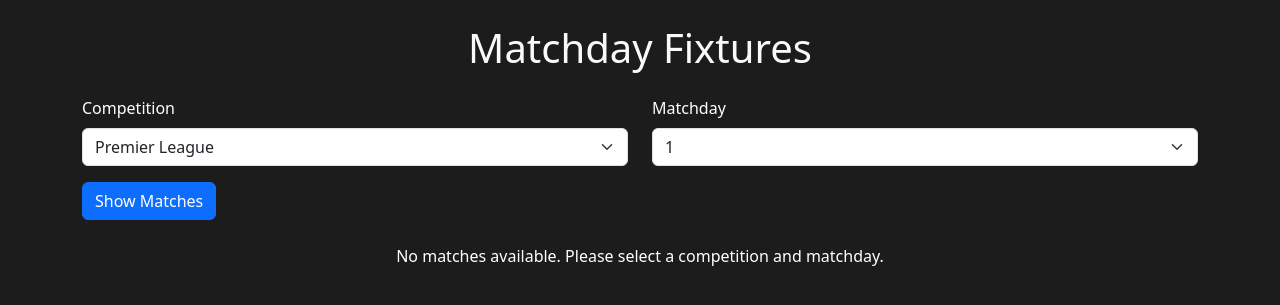
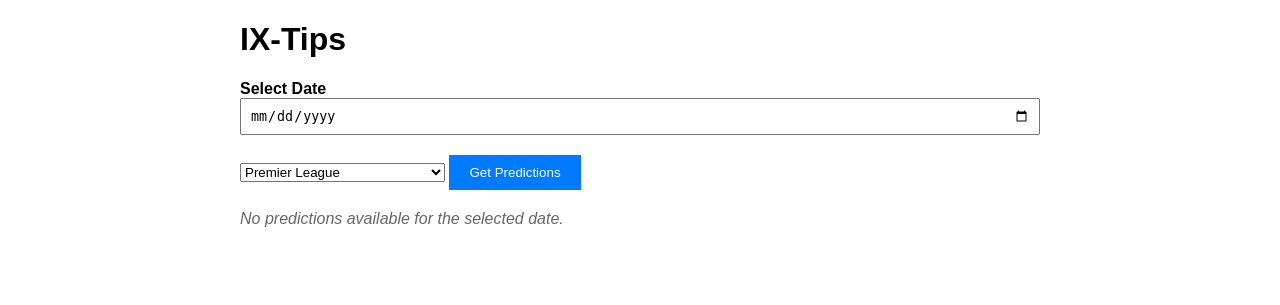
Before and after one commit to nyasimi23/IX-Tips, a Django app: page /matchday_predictions/ in a window 1280 px wide. Shown: the top 305 px of the page. Run offline with Django 4.2, Linux system fonts and the light colour scheme.

Commit message:
calender-based

```diff
--- a/predict/templates/predict/matchday_predictions.html
+++ b/predict/templates/predict/matchday_predictions.html
@@ -1,118 +1,126 @@
-{% load static %}
 <!DOCTYPE html>
 <html lang="en">
 <head>
     <meta charset="UTF-8">
     <meta name="viewport" content="width=device-width, initial-scale=1.0">
-    <title>Matchday Predictions</title>
-    <link rel="stylesheet" href="{% static 'css/styles.css' %}">
-    <link rel="stylesheet" href="https://cdn.jsdelivr.net/npm/bootstrap@5.3.0/dist/css/bootstrap.min.css">
-    <link href="https://cdnjs.cloudflare.com/ajax/libs/font-awesome/6.0.0-beta3/css/all.min.css" rel="stylesheet">
+    <title>IX-Tips</title>
     <style>
         body {
-    background-color: #1c1c1c;
-    color: #ffffff;
+            font-family: Arial, sans-serif;
+            margin: 20px;
         }
-
-h1 {
-    font-size: 2.5rem;
-    color: #f8f9fa;
+        table {
+            width: 100%;
+            border-collapse: collapse;
+            margin-top: 20px;
         }
-
-.card {
-    background-color: #2c2f33;
+        table, th, td {
+            border: 1px solid #ccc;
+        }
+        th, td {
+            padding: 10px;
+            text-align: left;
+        }
+        th {
+            background-color: #f4f4f4;
+        }
+        .container {
+            max-width: 800px;
+            margin: 0 auto;
+        }
+        .form-group {
+            margin-bottom: 20px;
+        }
+        .form-group label {
+            font-weight: bold;
+            display: block;
+        }
+        .form-group input {
+            padding: 8px;
+            width: 100%;
+            box-sizing: border-box;
+        }
+        .btn {
+            background-color: #007BFF;
+            color: #fff;
+            padding: 10px 20px;
             border: none;
-    border-radius: 8px;
-    color: #ffffff;
-    padding: 15px;
-    transition: transform 0.2s, box-shadow 0.2s;
+            cursor: pointer;
         }
-
-.card:hover {
-    transform: scale(1.03);
-    box-shadow: 0px 5px 15px rgba(0, 0, 0, 0.5);
+        .btn:hover {
+            background-color: #0056b3;
         }
-
-.team-logo {
-    width: 30px;
-    height: 30px;
-    border-radius: 50%;
-    object-fit: cover;
+        .message {
+            margin-top: 20px;
+            font-style: italic;
+            color: #666;
         }
-
-.badge {
-    font-size: 0.85rem;
+        .correct {
+            color: green;
+            font-weight: bold;
         }
-
-.text-muted {
-    color: #6c757d !important;
+        .incorrect {
+            color: red;
+            font-weight: bold;
         }
-
     </style>
 </head>
 <body>
-<div class="container my-4">
-    <h1 class="text-center mb-4">Matchday Fixtures</h1>
-
-    <form method="POST" class="mb-4">
-        {% csrf_token %}
-        <div class="row mb-3">
-            <div class="col-md-6">
-                <label for="competition" class="form-label">Competition</label>
+    <div class="container">
+        <h1>IX-Tips</h1>
+        <form method="get">
+            <div class="form-group">
+                <label for="date">Select Date</label>
+                <input type="date" id="date" name="date" value="{{ date }}">
+            </div>
             <select id="competition" name="competition" class="form-select">
                 {% for code, name in competitions.items %}
                 <option value="{{ code }}">{{ name }}</option>
                 {% endfor %}
             </select>
-            </div>
-            <div class="col-md-6">
-                <label for="matchday" class="form-label">Matchday</label>
-                <select id="matchday" name="matchday" class="form-select">
-                    {% for matchday in matchdays %}
-                    <option value="{{ matchday }}">{{ matchday }}</option>
-                    {% endfor %}
-                </select>
-            </div>
-        </div>
-        <button type="submit" class="btn btn-primary">Show Matches</button>
+            <button type="submit" class="btn">Get Predictions</button>
         </form>
 
-    <div class="row g-3">
+        {% if predictions %}
+        <table>
+            <thead>
+                <tr>
+                    <th>Home Team</th>
+                    <th>Away Team</th>
+                    <th>Winner</th>
+                    <th>Score</th>
+                    <th>Over/Under</th>
+                    <th>GG</th>
+                    <th>Outcome</th>
+                    <th>Status</th>
+                </tr>
+            </thead>
+            <tbody>
                 {% for prediction in predictions %}
-        <div class="col-md-4">
-            <div class="card shadow-sm">
-                <div class="card-body">
-                    <div class="d-flex justify-content-between align-items-center mb-2">
-                        <span class="text-muted">{{ prediction.date }}</span>
-                        <span class="badge bg-primary">{{ prediction.status }}</span>
+                <tr>
+                    <td>{{ prediction.home_team }}</td>
+                    <td>{{ prediction.away_team }}</td>
+                    <td class="{% if prediction.predicted_result == prediction.actual_result and prediction.status == 'FINISHED' %}correct{% else %}incorrect{% endif %}">
+                        {{ prediction.predicted_result }}
+                    </td>
+                    <td class="{% if prediction.predicted_score == prediction.actual_score and prediction.status == 'FINISHED' %}correct{% else %}incorrect{% endif %}">
+                        {{ prediction.predicted_score }}
+                    </td>
+                    <td class="{% if prediction.average_goals_category == prediction.ov and prediction.status == 'FINISHED' %}correct{% else %}incorrect{% endif %}">
+                        {{ prediction.average_goals_category }}
+                    </td>
+                    <td class="{% if prediction.gg == prediction.agg and prediction.status == 'FINISHED' %}correct{% else %}incorrect{% endif %}">
+                        {{ prediction.gg }}
+                    </td>
+                    <td>{{ prediction.actual_score }}</td>
+                    <td>{{ prediction.status }}</td>
+                </tr>
+                {% endfor %}
+            </tbody>
+        </table>
+        {% else %}
+        <p class="message">No predictions available for the selected date.</p>
+        {% endif %}
     </div>
-                    <div class="d-flex align-items-center">
-
-                        <span class="fw-bold">{{ prediction.home_team }}</span>
-                        <span class="mx-2">vs</span>
-
-                        <span class="fw-bold">{{ prediction.away_team }}</span>
-                    </div>
-                    <div class="mt-3">
-                        <p class="mb-1">Predicted: <strong>{{ prediction.predicted_result }}</strong></p>
-                        <p class="mb-1">Actual: <strong>{{ prediction.actual_result|default:"N/A" }}</strong></p>
-                        <p class="mb-0">Score: <strong>{{ prediction.predicted_home_goals }} - {{ prediction.predicted_away_goals }}</strong></p>
-                        <p class="mb-1">GG: <strong>{{ prediction.gg }}</strong></p>
-                        <p class="mb-1">Over/Under: <strong>{{ prediction.average_goals_category }}</strong></p>
-                        <p class="mb-0">Actual Score: <strong>{{ prediction.actual_home_goals }} - {{ prediction.actual_away_goals }}</strong></p>
-
-
-                    </div>
-                </div>
-            </div>
-        </div>
-        {% empty %}
-        <div class="col-12 text-center">
-            <p>No matches available. Please select a competition and matchday.</p>
-        </div>
-        {% endfor %}
-    </div>
-</div>
-<script src="https://cdn.jsdelivr.net/npm/bootstrap@5.3.0/dist/js/bootstrap.bundle.min.js"></script>
 </body>
 </html>
--- a/predict/views.py
+++ b/predict/views.py
@@ -4,11 +4,12 @@
 from sklearn.tree import DecisionTreeRegressor
 from sklearn.preprocessing import LabelEncoder
 from django.shortcuts import render
+from datetime import datetime
 
 API_KEY = '7419be10abd14d7fb752e6fe6491e38f'
 BASE_URL = "https://api.football-data.org/v4"
 
-# Fetch matches for a given competition and season
+
 def fetch_competition_matches(api_key, competition_code, season):
     url = f"{BASE_URL}/competitions/{competition_code}/matches?season={season}"
     headers = {"X-Auth-Token": api_key}
@@ -27,23 +28,32 @@
     else:
         return None
 
-def get_matchday_fixtures(competition_id, matchday):
+# Fetch matches by date
+def fetch_matches_by_date(api_key, competition_code, match_date):
+    url = f"{BASE_URL}/competitions/{competition_code}/matches"
+    headers = {"X-Auth-Token": api_key}
+
+    try:
+        response = requests.get(url, headers=headers)
+        response.raise_for_status()  # Raise an exception for HTTP errors
+
+        matches = response.json().get("matches", [])
+        # Filter matches by the provided date
+        filtered_matches = [
+            match for match in matches
+            if match.get("utcDate", "").startswith(match_date)
+        ]
+        return filtered_matches
+
+    except requests.exceptions.RequestException as e:
+        # Log the error and return an empty list if the API call fails
+        print(f"Error fetching matches: {e}")
+        return []
+
+def get_actual_results(competition_id, match_date):
     url = f"{BASE_URL}/competitions/{competition_id}/matches"
     headers = {"X-Auth-Token": API_KEY}
-    params = {"matchday": matchday}
-
-    response = requests.get(url, headers=headers, params=params)
-    if response.status_code == 200:
-        data = response.json()
-        return data['matches']  # Return the matches for the given matchday
-    else:
-        print(f"Error fetching matchday fixtures: {response.status_code} - {response.text}")
-        return None
-
-def get_actual_results(competition_id, matchday):
-    url = f"{BASE_URL}/competitions/{competition_id}/matches"
-    headers = {"X-Auth-Token": API_KEY}
-    params = {"matchday": matchday}
+    params = {"match_date": match_date}
 
     response = requests.get(url, headers=headers, params=params)
     if response.status_code == 200:
@@ -137,7 +147,6 @@
 
 # Main view
 def matchday_predictions(request):
-    matchdays = range(1, 39)  # Generate matchdays from 1 to 38
     competitions = {
         "PL": "Premier League",
         "PD": "La Liga",
@@ -153,22 +162,23 @@
         "CLI": "Copa Libertadores",
         "WC": "FIFA World Cup",
     }
-
     predictions = []
 
-    if request.method == "POST":
-        competition = request.POST.get("competition")
-        matchday = request.POST.get("matchday")
+    if request.method == "GET":
+        competition = request.GET.get("competition")
+        match_date = request.GET.get("date")
 
-        if competition and matchday:
+        if competition and match_date:
             try:
-                matchday = int(matchday)
-                matches = get_matchday_fixtures(competition, matchday)
+                # Call fetch_matches_by_date with the date argument
+                matches = fetch_matches_by_date(API_KEY, competition, match_date)
+
 
                 if matches:
                     all_seasons_data = []
                     seasons = [2019, 2020, 2021, 2022, 2023, 2024]
-                    actual_results = get_actual_results(competition, matchday)
+                    actual_results = get_actual_results(competition, match_date)
+                    # Process matches for predictions
 
                     for season in seasons:
                         season_data = fetch_competition_matches(API_KEY, competition, season)
@@ -182,63 +192,68 @@
                         # Train models
                         regressor_models, label_encoder_X = train_models(processed_data)
 
-                        # Make predictions
-                        for match in matches:
-                            home_team = match['homeTeam']['name']
-                            away_team = match['awayTeam']['name']
 
-                            actual_match = next(
+                    for match in matches:
+                        home_team = match['homeTeam']['name']
+                        away_team = match['awayTeam']['name']
+                        match_status = match['status']
+
+                        actual_match = next(
                                 (r for r in actual_results if r['home_team'] == home_team and r['away_team'] == away_team),
                                 None
                             )
 
-                            actual_result = actual_match['actual_result'] if actual_match else None
-                            actual_home_goals = actual_match['actual_home_goals'] if actual_match else None
-                            actual_away_goals = actual_match['actual_away_goals'] if actual_match else None
-                            actual_score = f"{actual_home_goals} - {actual_away_goals}" if actual_match else "Not Played"
+                        actual_result = actual_match['actual_result'] if actual_match else None
+                        actual_home_goals = actual_match['actual_home_goals'] if actual_match else None
+                        actual_away_goals = actual_match['actual_away_goals'] if actual_match else None
+                        actual_score = f"{actual_home_goals} - {actual_away_goals}" if actual_match else "--"
 
-                            predicted_result, home_goals, away_goals = predict_match_outcome(
+                        predicted_result, home_goals, away_goals = predict_match_outcome(
                                 home_team, away_team, regressor_models, label_encoder_X
                             )
+                        predicted_score = f"{home_goals} - {away_goals}"
+                        total_goals = home_goals + away_goals
+                        actual_total = actual_home_goals + actual_away_goals
 
-                            total_goals = home_goals + away_goals
+                        if actual_home_goals >= 1 and actual_away_goals >= 1:
+                                agg = "Yes"
+                        else:
+                                agg = "No"
 
-                            if home_goals >= 1 and away_goals >= 1:
+                        if home_goals >= 1 and away_goals >= 1:
                                 gg = "Yes"
-                            else:
+                        else:
                                 gg = "No"
 
-                            if total_goals < 2:
+                        if total_goals < 2:
                                 average_goals_category = "Under 1.5"
-                            elif total_goals == 2:
+                        else:
                                 average_goals_category = "Over 1.5"
-                            else:
-                                average_goals_category = "Over 2.5"
 
-                            predictions.append({
+                        if actual_total < 2:
+                                ov = "Under 1.5"
+                        else:
+                                ov = "Over 1.5"
+
+                        predictions.append({
                                 'home_team': home_team,
                                 'away_team': away_team,
                                 'predicted_result': predicted_result,
                                 'actual_result': actual_result,
-                                'predicted_home_goals': home_goals,
-                                'predicted_away_goals': away_goals,
-                                'actual_home_goals': actual_home_goals,
-                                'actual_away_goals': actual_away_goals,
+                                'predicted_score':predicted_score,
                                 'actual_score': actual_score,
                                 'gg': gg,
+                                'agg':agg,
+                                'ov':ov,
                                 'average_goals_category': average_goals_category,
-                                'status': actual_match['status'] if actual_match else 'UNKNOWN',
-                                'match_status_color': (
-                                    'green' if actual_result and actual_result == predicted_result else
-                                    'red' if actual_result and actual_result != predicted_result else
-                                    'grey'
-                                )
-                            })
-            except ValueError:
+                                'status': match_status,
+                        })
+            except Exception as e:
+                print(f"Error in matchday_predictions: {e}")
                 predictions = []
 
     return render(
         request,
         'predict/matchday_predictions.html',
-        {'matchdays': matchdays, 'competitions': competitions, 'predictions': predictions}
+        {'competitions': competitions, 'predictions': predictions}
     )
```
Also changed, not shown: 1 other file. Lines whose indentation alone changed are shown as unchanged.
